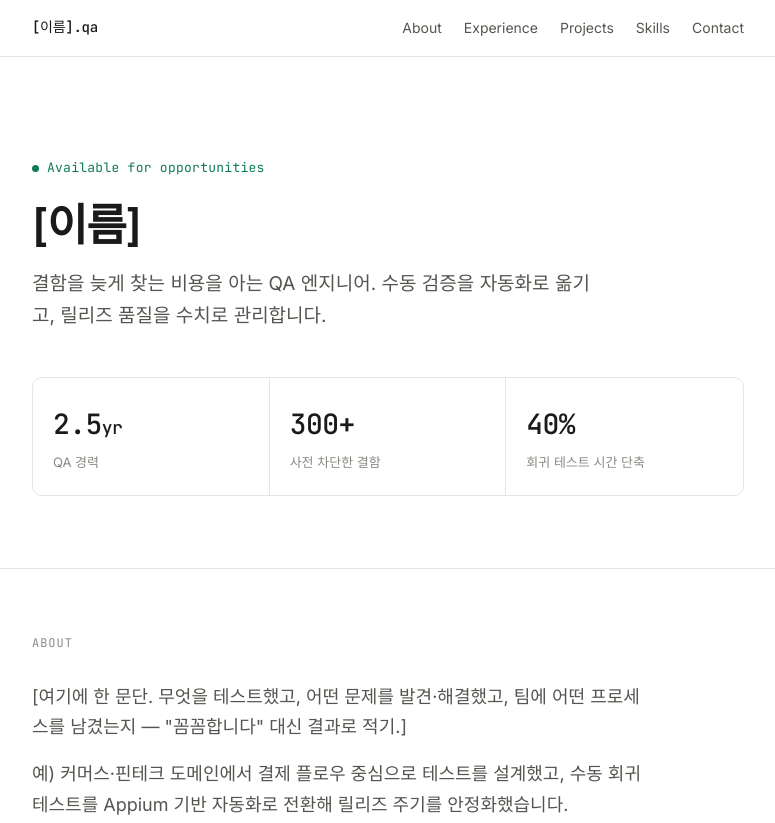
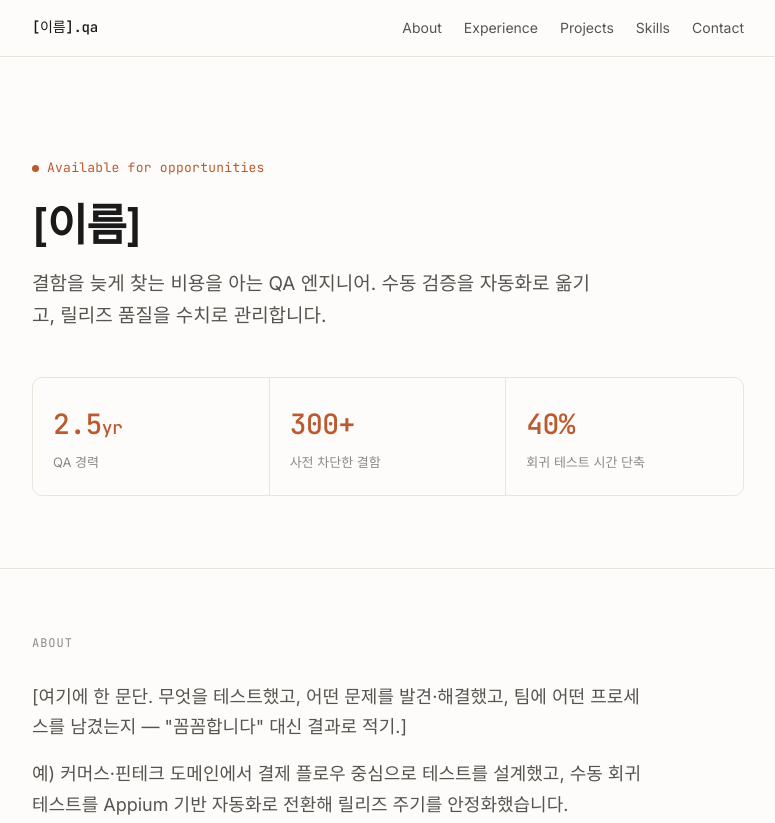
Before and after one commit to yunaa70/yunaa70.github.io, a plain HTML site: page index.html in a window 1280 px wide. Shown: the top 823 px of the page, without its empty margins (252-1027 px from the left). Drawn offline with Linux system fonts and the light colour scheme.

Commit message:
Update index.html

```diff
--- a/index.html
+++ b/index.html
@@ -9,14 +9,14 @@
 <link href="https://fonts.googleapis.com/css2?family=Inter:wght@400;500;600&family=JetBrains+Mono:wght@400;500&display=swap" rel="stylesheet" />
 <style>
   :root {
-    --bg: #ffffff;
-    --bg-alt: #f7f7f5;
+    --bg: #fdfcfa;
+    --bg-alt: #f4f1ec;
     --ink: #1a1a1a;
     --ink-soft: #555550;
     --ink-faint: #8a8a85;
-    --line: #e6e6e1;
-    --pass: #0f7a5a;
-    --pass-bg: #e8f4ee;
+    --line: #e9e4dc;
+    --pass: #bb5a30;
+    --pass-bg: #f6e9e1;
     --sans: 'Inter', -apple-system, BlinkMacSystemFont, sans-serif;
     --mono: 'JetBrains Mono', monospace;
     --max: 760px;
@@ -37,7 +37,7 @@
   /* nav */
   nav {
     position: sticky; top: 0; z-index: 10;
-    background: rgba(255,255,255,0.85);
+    background: rgba(253,252,250,0.85);
     backdrop-filter: blur(8px);
     border-bottom: 1px solid var(--line);
   }
@@ -66,7 +66,7 @@
   .metrics { display: grid; grid-template-columns: repeat(3, 1fr); gap: 0; margin-top: 44px; border: 1px solid var(--line); border-radius: 10px; overflow: hidden; }
   .metric { padding: 22px 20px; border-right: 1px solid var(--line); }
   .metric:last-child { border-right: none; }
-  .metric .num { font-family: var(--mono); font-size: 28px; font-weight: 500; letter-spacing: -0.02em; }
+  .metric .num { font-family: var(--mono); font-size: 28px; font-weight: 500; letter-spacing: -0.02em; color: #bb5a30; }
   .metric .lbl { font-size: 13px; color: var(--ink-faint); margin-top: 4px; }
   @media (max-width: 560px) {
     .metrics { grid-template-columns: 1fr; }
@@ -107,7 +107,7 @@
   .proj li { font-size: 14px; color: var(--ink-soft); padding-left: 22px; position: relative; margin-bottom: 7px; }
   .proj li::before {
     content: "PASS"; position: absolute; left: 0; top: 0;
-    font-family: var(--mono); font-size: 9px; font-weight: 500; color: var(--pass);
+    font-family: var(--mono); font-size: 9px; font-weight: 500; color: #8a3c1d;
     background: var(--pass-bg); padding: 1px 4px; border-radius: 3px; line-height: 1.6;
   }
   .proj li b { color: var(--ink); font-weight: 500; }
```
